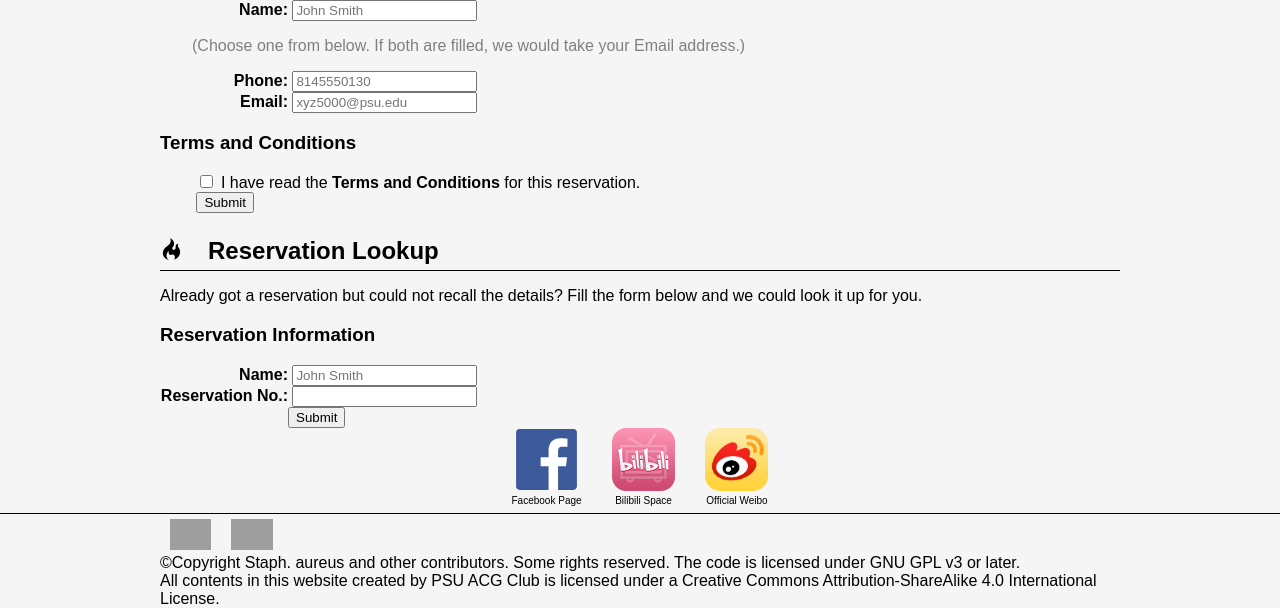
After one commit to StephDC/ACGClub, a PHP site: page /activity/maid.html in a window 1280 px wide. The commit adds this page. Shown: the part 721-1329 px from the top of the page. Run offline with PHP 8.4, Linux system fonts and the light colour scheme; grey boxes are pictures that could not be loaded.

Commit message:
Add maid cafe registration pages

```diff
--- /dev/null
+++ b/activity/maid.html
@@ -0,0 +1,154 @@
+<!DOCTYPE html>
+<html lang="en">
+	<head>
+		<meta charset="utf-8" />
+		<link type="text/plain" rel="author" href="../humans.txt" />
+		<link type="text/css" rel="stylesheet" href="../skin/css/main.css" />
+		<script src="../skin/js/jquery.js"></script>
+		<script src="maid.js"></script>
+		<title>PSU ACG Club</title>
+	</head>
+	<body>
+		<header>
+			<nav>
+				<div class="navitem"><a href="/">Home</a></div>
+				<div class="navitem"><a href="draw">Drawing</a></div>
+				<div class="navitem"><a href="cos">COS</a></div>
+				<div class="navitem"><a href="idol">Idol</a></div>
+				<div class="navitem"><a href="game">Gaming</a></div>
+				<div class="navitem"><a class="selected" href="activity">Activity</a></div>
+			</nav>
+			<div id="login"><a href="https://bbs.psucssa.org/cgi-bin/webAccess/?cback=acg&amp;pn=/">Login</a></div>
+			<div id="search">
+				<div id="sicon">
+					<svg viewBox="0 0 24 24">
+						<g id="Icons">
+								<path id="search-big" d="M18.853,17.438l-3.604-3.604c-0.075-0.075-0.166-0.127-0.267-0.156C15.621,12.781,16,11.686,16,10.5 C16,7.463,13.537,5,10.5,5S5,7.463,5,10.5S7.463,16,10.5,16c1.186,0,2.281-0.379,3.18-1.018c0.028,0.101,0.08,0.191,0.155,0.267 l3.604,3.604c0.301,0.301,0.858,0.227,1.249-0.165C19.079,18.297,19.153,17.739,18.853,17.438z M10.5,14C8.568,14,7,12.432,7,10.5 S8.568,7,10.5,7S14,8.568,14,10.5S12.432,14,10.5,14z"/>
+						</g>
+					</svg>
+				</div>
+				<div id="sform">
+					<form action="https://baidu.com/s">
+						<input type="text" name="q1" />
+						<input type="hidden" name="q6" value="stephdc.github.io" />
+						<input type="submit" name="s" />
+					</form>
+					<!-- Google
+	     				<form action="https://www.google.com/search">
+						<input type="text" name="as_q" />
+						<input type="hidden name="as_sitesearch" value="stephdc.github.io" />
+						<input type="submit" name="s" />
+					</form>
+	     				-->
+				</div>
+			</div>
+			<div id="lang">
+				<a class="selected" href="?lang=en_US">En</a>
+				<a href="?lang=zh_CN">简</a>
+				<a href="?lang=zh_TW">正</a>
+			</div>
+		</header>
+		<main>
+			<aside id="logo">
+				<video loop muted poster="../skin/asset/bg.jpg">
+					<source type="video/mp4" src="../skin/asset/bg.mp4" />
+					<img src="../skin/asset/bg.jpg" alt="" />
+				</video>
+				<div id="bg2">
+					<svg viewBox="0 0 100 100"><circle cx="50" cy="50" r="42"></circle></svg>
+				</div>
+				<div id="bg1">
+					<svg viewBox="0 0 100 100"><circle cx="50" cy="50" r="42"></circle></svg>
+				</div>
+				<div><img src="../skin/asset/logo.png" alt="Logo" /></div>
+			</aside>
+			<section id="tophit">
+				<h2><img src="../skin/asset/Octicons-flame.svg" alt="" />Make a Reservation</h2>
+				<div class="hline"></div>
+				<p>Thank you for showing your interest in attending the Maid Cafe hosted by PSU ACG Allies and Cafe Wow. Please gently complete the following form to make a reservation for this event.</p>
+				<div class="form">
+					<form action="javascript:searchSpot();">
+						<input type="hidden" name="cId" value="superPassword" />
+						<h3>Party Information</h3>
+						<label for="pop" class="align">Party Size: </label>
+						<input type="number" required min="1" max="12" placeholder="1" value="1" name="pop" id="pop" /><br />
+						<label for="aHour" class="align">Arrival Time: </label>
+						<input type="number" size="2" required placeholder="13" value="13" min="1" max="19" name="aHour" id="aHour" /> <b>:</b>
+						<input type="number" size="2" required placeholder="0" value="0" min="0" max="59" name="aMin" id="aMin" /><br />
+						<h3>Contact Information</h3>
+						<label for="uName" class="align">Name: </label>
+						<input type="text" required placeholder="John Smith" name="uName" id="uName" /><br />
+						<p style="padding-left: 2em; color: gray">(Choose one from below. If both are filled, we would take your Email address.)</p>
+						<label for="pNum" class="align">Phone: </label>
+						<input type="tel" pattern="1{0,1}[2-9][0-9]{2}[2-9][0-9]{6}" placeholder="8145550130" name="pNum" id="pNum" /><br />
+						<label for="eMail" class="align">Email: </label>
+						<input type="email" placeholder="xyz5000@psu.edu" name="eMail" id="eMail" /><br />
+						<h3>Terms and Conditions</h3>
+						<div style="width: 2em; display: inline-block" height="1em"></div>
+						<input type="checkbox" id="terms" required oninvalid="this.setCustomValidity('You have to agree to our Terms and Conditions before making a reservation.')" onchange="this.setCustomValidity('')" />
+						<label for="terms">I have read the <a href="tnc.html" style="font-weight: bold">Terms and Conditions</a> for this reservation.</label><br />
+						<div style="width: 2em; display: inline-block" height="1em"></div>
+						<button id="submit">Submit</button>
+					</form>
+				</div>
+			</section>
+			<section id="lookup">
+				<h2><img src="../skin/asset/Octicons-flame.svg" alt="" />Reservation Lookup</h2>
+				<div class="hline"></div>
+				<p>Already got a reservation but could not recall the details? Fill the form below and we could look it up for you.</p>
+				<div class="form">
+					<form action="javascript:lookupSpot();">
+						<h3>Reservation Information</h3>
+						<label for="rName" class="align">Name: </label>
+						<input type="text" required placeholder="John Smith" name="rName" id="rName" /><br />
+						<label for="rNum" class="align">Reservation No.: </label>
+						<input type="text" required name="rNum" id="rNum" /><br />
+						<div class="align"></div><button id="slookup">Submit</button>
+					</form>
+			</section>
+			<section id="confirm" style="display:none">
+				<h2><img src="../skin/asset/Octicons-flame.svg" alt="" />Reservation Confirmation</h2>
+				<div class="hline"></div>
+				<p>This is your confirmation of reservation. Please take a screenshot, bring a printed copy of this page, or show this page to the reception when you come to the event.</p>
+				<pre id="confirmation"></pre>
+				<p>You may <a href="javascript:location.reload();" style="font-weight: bold;">change your reservation</a> by directly making a new reservation or <a href="javascript:cancelSpot();" style="font-weight:bold;">cancel your reservation</a> by clicking the corresponding link.</p>
+			</section>
+		</main>
+		<script>
+			if (getCookie('session_id')) {
+				sid = getCookie("session_id");
+				$("#rNum").val(sid);
+				$("#rName").focus();
+				if (getCookie('confirmed')) cf = true;
+			}
+		</script>
+		<footer>
+			<div id="fb" class="share">
+				<a href="https://www.facebook.com/VVingscosplay">
+					<figure>
+						<img src="../skin/asset/Facebook.svg" />
+						<figcaption>Facebook Page</figcaption>
+					</figure>
+				</a>
+			</div>
+			<div id="bl" class="share">
+				<a href="http://space.bilibili.com/3809123">
+					<figure>
+						<img src="../skin/asset/Bilibili.png" />
+						<figcaption>Bilibili Space</figcaption>
+					</figure>
+				</a>
+			</div>
+			<div id="wb" class="share">
+				<a href="http://weibo.com/psuacgclub">
+					<figure>
+						<img class="rounded" src="../skin/asset/Weibo.jpg" />
+						<figcaption>Official Weibo</figcaption>
+					</figure>
+				</a>
+			</div>
+			<div class="hline"></div>
+			<div id="copyleft"><a rel="license" href="http://creativecommons.org/licenses/by-sa/4.0/"><img alt="Creative Commons License" src="https://i.creativecommons.org/l/by-sa/4.0/88x31.png" /></a><a rel="license" href="https://www.gnu.org/licenses/gpl.html"><img alt="GPL v3" src="https://www.gnu.org/graphics/gplv3-127x51.png" /></a><br />&#169;Copyright <a href="https://github.com/StephDC">Staph. aureus</a> and <a href="https://github.com/StephDC/ACGClub/graphs/contributors">other contributors</a>. Some rights reserved. The code is licensed under <a href="https://www.gnu.org/licenses/gpl.html">GNU GPL v3</a> or later.<br /><span xmlns:dct="http://purl.org/dc/terms/" property="dct:title">All contents in this website</span> created by <a xmlns:cc="http://creativecommons.org/ns#" href="http://sites.psu.edu/acgclub" property="cc:attributionName" rel="cc:attributionURL">PSU ACG Club</a> is licensed under a <a rel="license" href="http://creativecommons.org/licenses/by-sa/4.0/">Creative Commons Attribution-ShareAlike 4.0 International License</a>.</div>
+		</footer>
+	</body>
+</html>
--- /dev/null
+++ b/activity/maid.js
@@ -0,0 +1,80 @@
+var sid = 'None';
+var cf = false;
+function queryBG(parseData){
+	$.ajax({
+		url:"https://worm.hanfucw.com/cgi/maidReservation.py",
+		method:"POST",
+		data:parseData,
+		dataType: "script",
+	});
+}
+
+function searchSpot(){
+	if (!(cf && confirm("Our record suggests you already have a confirmed reservation with Reservation ID of "+sid+".\nDo you want to modify that reservation?"))){
+		data = {
+			act:"search",
+			pop:$("#pop").val(),
+			uName:$("#uName").val(),
+			pNum:$("#pNum").val(),
+			eMail:$("#eMail").val(),
+			aTime:$("#aHour").val()+":"+$("#aMin").val(),
+			rNum:"None",
+		};
+	} else {
+		data = {
+			act:"modify",
+			pop:$("#pop").val(),
+			uName:$("#uName").val(),
+			pNum:$("#pNum").val(),
+			eMail:$("#eMail").val(),
+			aTime:$("#aHour").val()+":"+$("#aMin").val(),
+			rNum:sid,
+		};
+	}
+	queryBG(data);
+}
+
+function lookupSpot(){
+	data = {
+		act:"retrieve",
+		uName:$('#rName').val(),
+		rNum:$('#rNum').val()
+	};
+	queryBG(data);
+}
+
+function cancelSpot(){
+	data = {
+		act:"book",
+		uName:$("#rName").val(),
+		rNum:sid,
+		tNum:"CC"
+	};
+	if (confirm("Are you sure that you want to cancel the reservation with Reservation ID of "+sid+" ?")) queryBG(data);
+}
+
+function getCookie(c_name) {
+        if (document.cookie.length>0){
+                c_start=document.cookie.indexOf(c_name + "=");
+                if (c_start!=-1){
+                        c_start=c_start + c_name.length+1;
+                        c_end=document.cookie.indexOf(";",c_start);
+                        if (c_end==-1) c_end=document.cookie.length;
+                        return unescape(document.cookie.substring(c_start,c_end));
+                }
+        }
+        return "";
+}
+
+
+function setCookie(c_name,c_value) {
+        var exDate = new Date();
+        exDate.setDate(exDate.getDate()+1);
+        document.cookie=/*(document.cookie.length>0?document.cookie + "; ":"")+*/c_name+"="+escape(c_value)+";expires="+exDate.toGMTString()+";path=/";
+}
+
+function remCookie(c_name) {
+        var exDate = new Date();
+        exDate.setDate(exDate.getDate()-1);
+        document.cookie=/*(document.cookie.length>0?document.cookie + "; ":"")+*/c_name+"="+";expires="+exDate.toGMTString()+";path=/";
+}
--- a/skin/css/main.css
+++ b/skin/css/main.css
@@ -370,6 +370,12 @@ footer{
 	margin: 5px 0;
 	clear: both;
 }
+.align{
+	width: 8em;
+	display: inline-block;
+	text-align: right;
+	font-weight: bold;
+}
 #copyleft{
 	text-align: left;
 	width: 960px;
--- a/skin/js/main.js
+++ b/skin/js/main.js
@@ -2,8 +2,7 @@ var pstTimer = -10;
 var porsTimer = -10;
 $('document').ready(function(){
 	/* Starting to define Login link */
-	if ($('#login a').text == 'Login')
-	$('#login a')[0].setAttribute('href','https://bbs.psucssa.org/cgi-bin/webAccess/?cback=acg&pn='+document.location['pathname']);
+	if ($('#login a').text == 'Login') $('#login a')[0].setAttribute('href','https://bbs.psucssa.org/cgi-bin/webAccess/?cback=acg&pn='+document.location['pathname']);
 	/* Starting to define Search bar script */
 	$('#search').mouseout(function(){
 		$('#sform input:first').attr('disabled','');
@@ -47,9 +46,8 @@ $('document').ready(function(){
 
 });
 function loginTest(args){
-	if (args['name']!= ''){
+	if (args['name']!= '')
 	$("#login a").text(args['name']);
-	}
 }
 var pstId = 0;
 function pstNext(){
```
Also changed, not shown: activity/tnc.html (added, +102 -0 lines).
